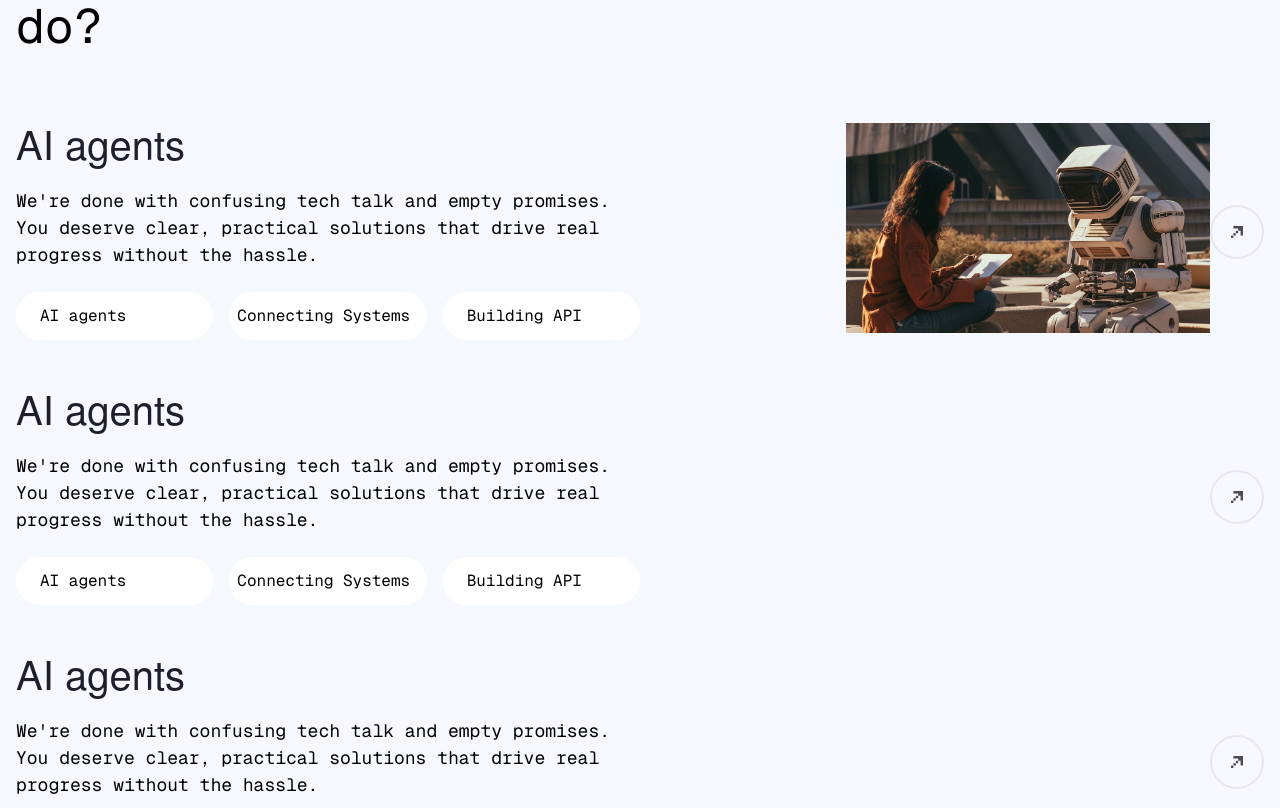
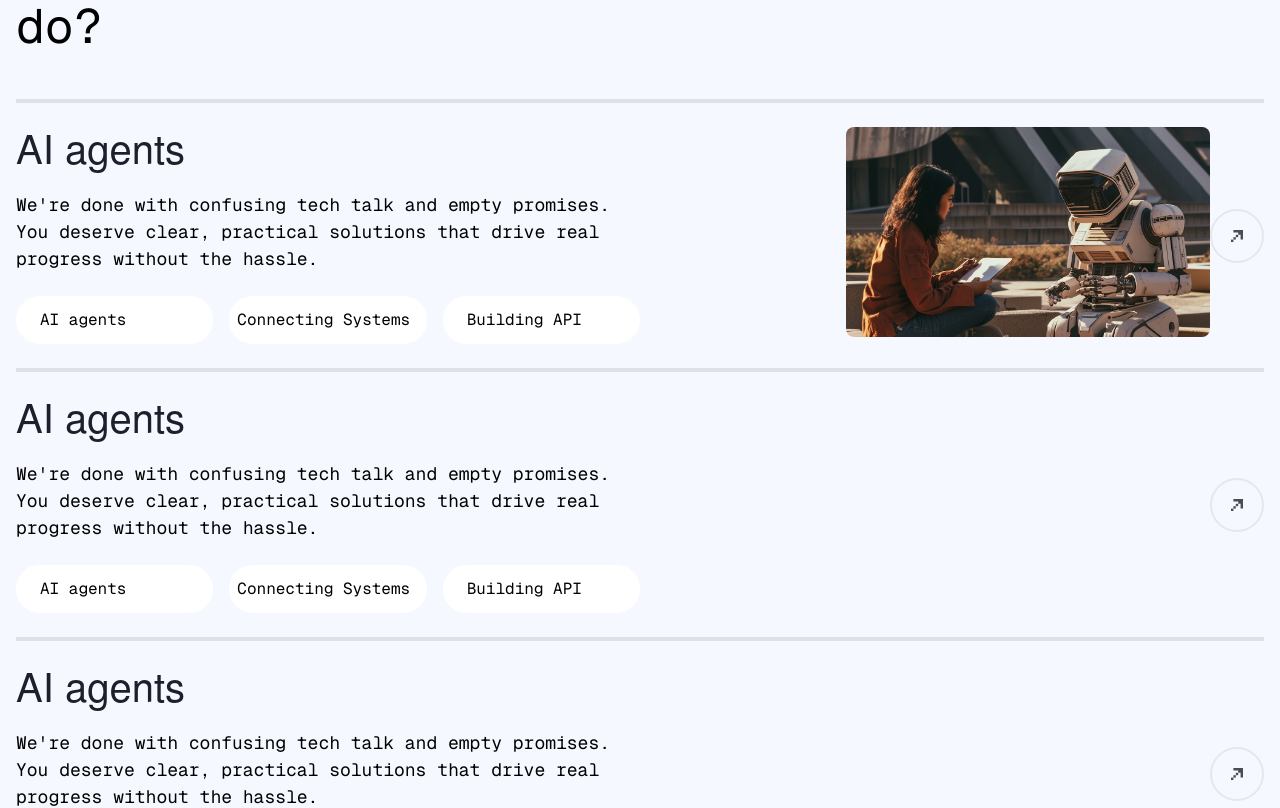
Before and after one commit to SujonRoyBD/code-compas, a Next.js app: page / in a window 1280 px wide. Shown: the part 1432-2240 px from the top of the page. Built offline with nearby package versions, Linux system fonts and the light colour scheme.

Commit message:
next border

```diff
--- a/components/ourService/page.tsx
+++ b/components/ourService/page.tsx
@@ -121,6 +121,7 @@ export default function OurService() {
             </p>
           </div>
         </div>
+        <div className='border-2 border-[#DFE1E7] w-full h-1'></div>
         <div>
           {
             data.map((index) => {
@@ -164,7 +165,7 @@ export default function OurService() {
                         src={index.img}
                         width={364}
                         height={210}
-                        className="w-full md:w-[] lg:w-[364px] h-[210px] object-cover"
+                        className="w-full md:w-[] lg:w-[364px] h-[210px] object-cover mt-4 lg:mt-0 rounded-lg"
                         alt=""
                       />
                     )}
@@ -176,7 +177,7 @@ export default function OurService() {
                     </button>
                   </div>
                 </div>
-
+ <div className='border-2 border-[#DFE1E7] w-full h-1'></div>
 
               </div>
             })
```
